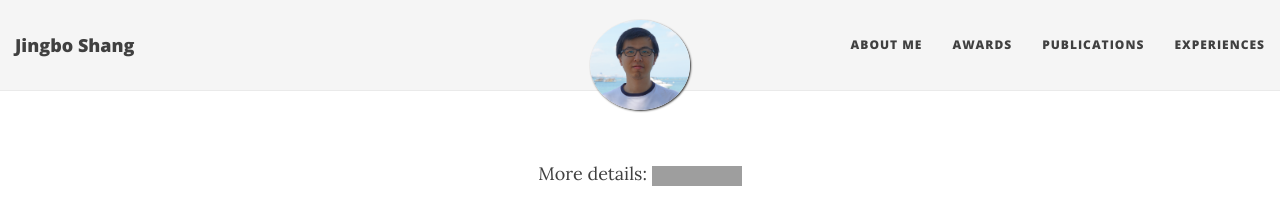
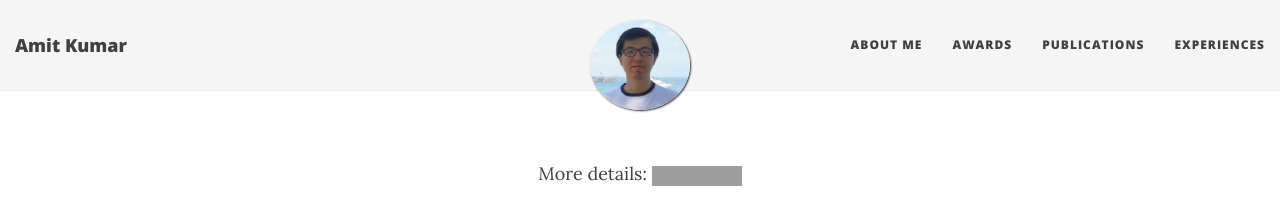
Before and after one commit to akumar14/akumar.github.io, a Jekyll site: the page built from about.md, in a window 1280 px wide. Shown: the top 220 px of the page. Built offline with Jekyll 4.4.1, drawn with Linux system fonts in a browser that asks for light colours; nearby versions of some CDN libraries; grey boxes are pictures that could not be loaded.

Commit message:
Update _config.yml

```diff
--- a/_config.yml
+++ b/_config.yml
@@ -4,7 +4,7 @@
 # baseurl is the website's URL without the hostname
 
 # If you are building a simple GitHub user page (http://username.github.io) then use these settings:
-url: "http://shangjingbo1226.github.io"
+url: "http://akumar.github.io"
 baseurl: ""
 
 # If you are building a GitHub project page then use these settings:
@@ -14,10 +14,10 @@ baseurl: ""
 # Of course don't forget to change the username and projectname to YOUR username and project
 
 # Name of website
-title: Jingbo Shang
+title: Amit Kumar
 
 # Short description of your site
-description: Welcome to Jingbo Shang's Homepage!
+description: Welcome to Amit Kumar's Homepage!
 
 # --- Navigation bar options --- #
 
```
